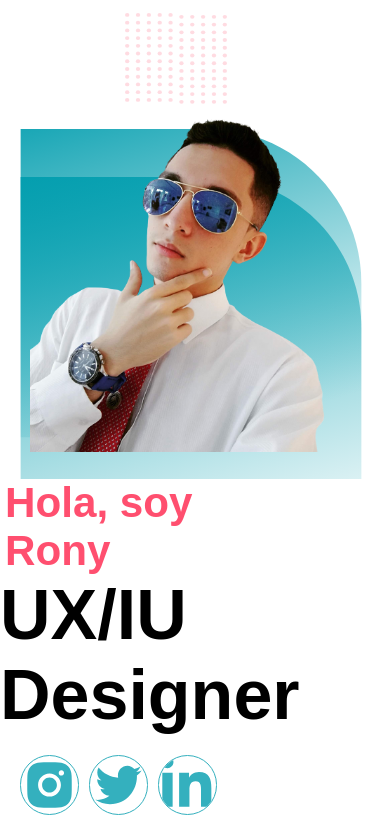
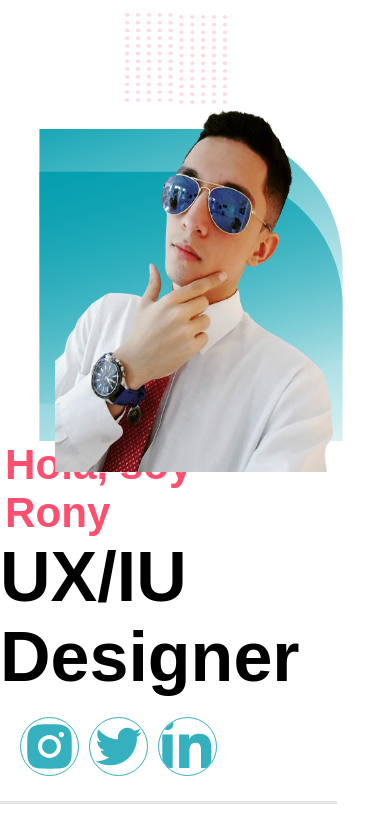
Before and after one commit to rony171998/pagina-web-academlo, a plain HTML site: page index.html in a window 390 px wide. Shown: the part 12-844 px from the top of the page. Drawn offline with Linux system fonts and the light colour scheme; a web font is replaced by a local one.

Commit message:
creare-nuevo-menu-1.5

```diff
--- a/estilos.css
+++ b/estilos.css
@@ -524,8 +524,9 @@ h2{
         top:0;
         right:0;
         bottom:0;
-        left:0;
+        left: 50px;;
         text-indent: -9999px;
+        z-index: 1;
     }
 
     .abrir {
@@ -544,17 +545,19 @@ h2{
         display:block;
     }
 
-    /* ------------------------------------------------------------ */
+
     .toggle-button {
         display:block;
         width:50px;
         height:50px;
+        top: 0;
         border:1px solid black;
         position:relative;
         cursor: pointer;
         box-sizing: border-box;
     }
 
+    /* ------------------------------------------------------------ */
 
     .servicios-contenido{
         display:flex;
@@ -581,7 +584,7 @@ h2{
         margin-left: 5px;
         color: #ffff;
         text-decoration: none;
-        width: 90%;
+        width: 85%;
     }
     .HOME h2{
         font-size: 70px;
@@ -595,18 +598,19 @@ h2{
     }
     .foto{
         width: 100%;
-        height: 350px;
+        height: 41%;
         float: left;
 
         padding: 0;
     }
     .mifoto {
         position: absolute;
-        width: 90%;
-        height: 340px;
-        float: right;
-        left: 30px;
-        margin-top: 40px;
+        width: 85%;
+        height: 370px;
+        float: left;
+        left: 55px;
+        margin-top: 30px;
+
     }
     .SERVICIOS{
         width: 95%;
--- a/index.html
+++ b/index.html
@@ -23,19 +23,22 @@
             <a href="#MisHabilidades">MIS HABILIDADES</a>
             <a href="#MiPortafolio">MI PORTAFOLIO</a>
             <a href="#Contactos">CONTACTOS</a>
-            <input id="abrir-cerrar" name="abrir-cerrar" type="checkbox" value="" />
-            <label for="abrir-cerrar" class="toggle-button">
-                <span class="cerrar" title="Cerrar">Cerrar</span>
-             <span class="abrir" title="Abrir">Abrir</span>
-            </label>
+
             <img class="menu" src="Íconos/menu 2.svg" alt="">
         </nav>
 
         <img class="malla" src="Vectores/Group 84-1.svg" alt="">
 
+        <!-- <input id="abrir-cerrar" name="abrir-cerrar" type="checkbox" value="" />
+        <label for="abrir-cerrar" class="toggle-button">
+            <span class="cerrar" title="Cerrar">Cerrar</span>
+            <span class="abrir" title="Abrir">Abrir</span>
+        </label> -->
+
     </header>
 
     <main>
+
 
         <div class="containerhome">
             <img class="foto" src="Vectores/Group 85.svg" alt="">
```
